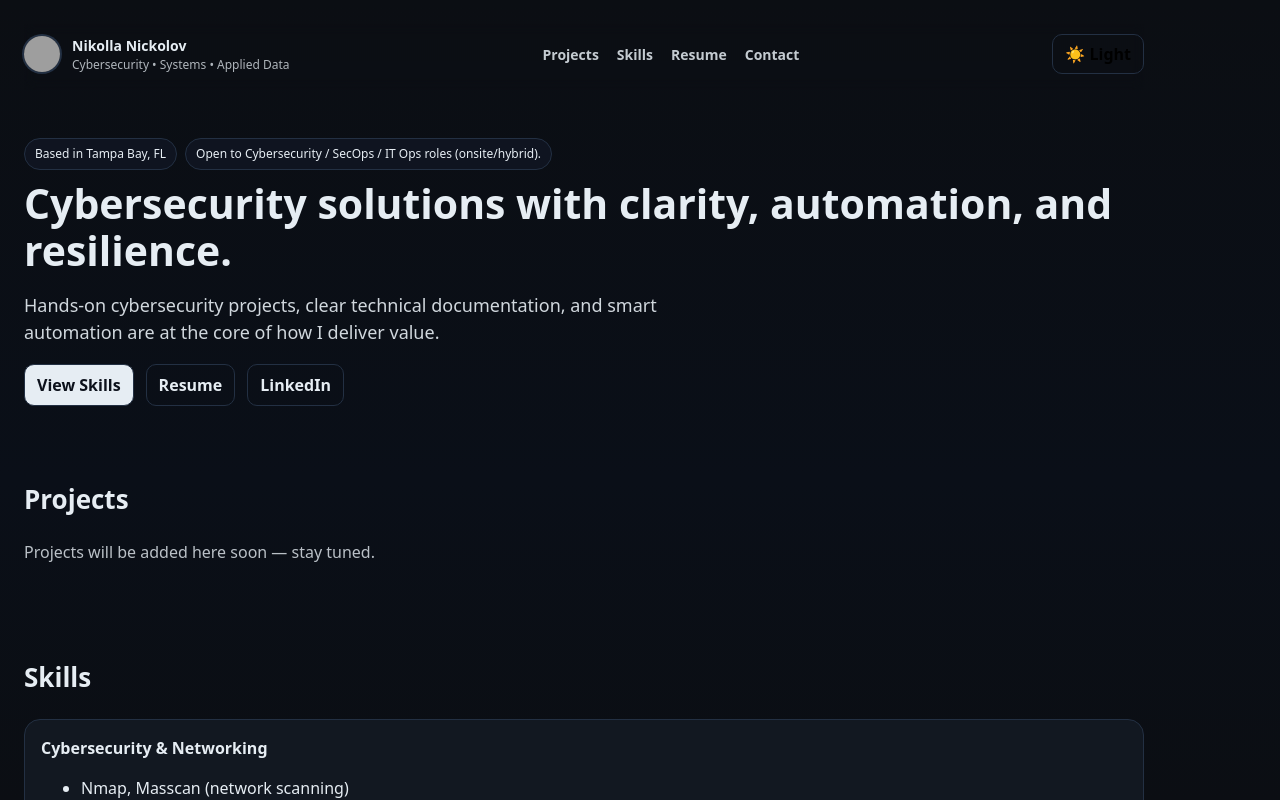
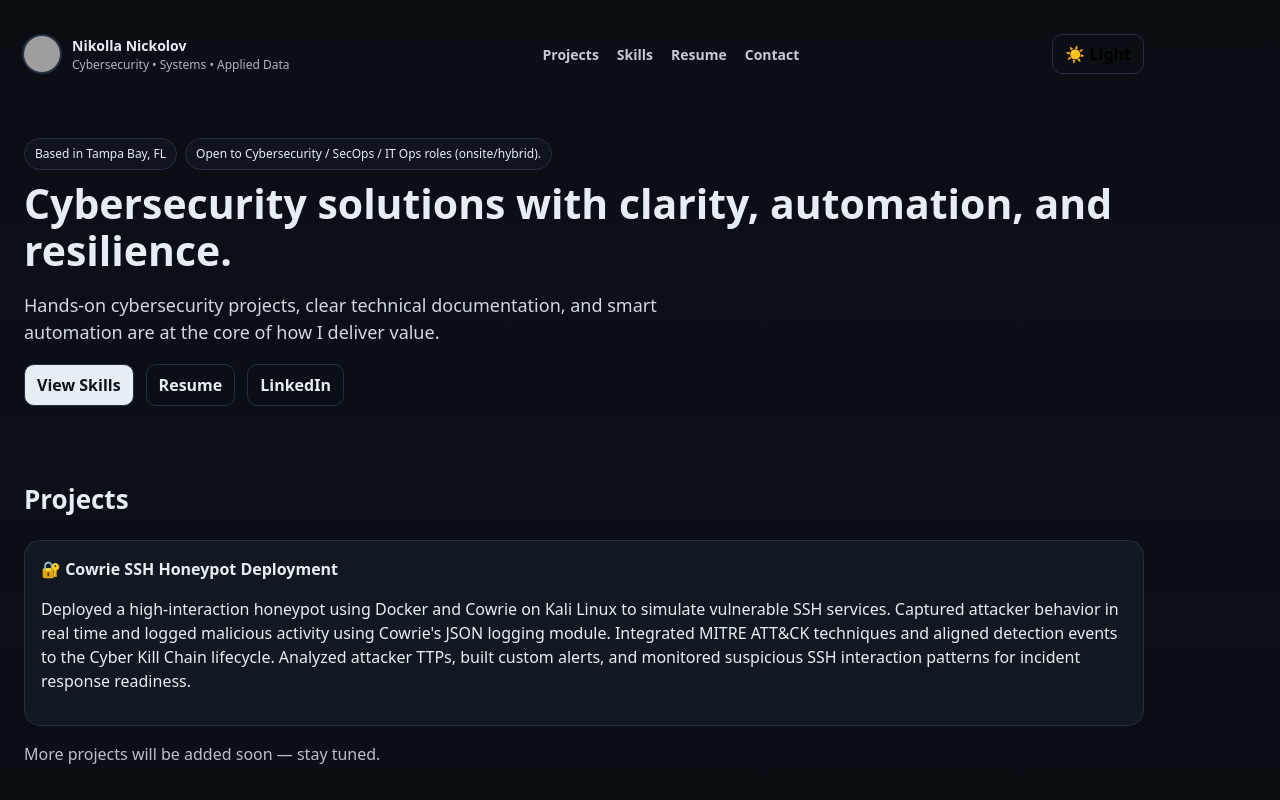
Before and after one commit to Nickman1212/nikolla-portfolio, a React (Vite) app: page / in a window 1280 px wide. Shown: the top 800 px of the page. Built offline with nearby package versions, Linux system fonts and the light colour scheme; grey boxes are pictures that could not be loaded.

Commit message:
Update App.tsx

```diff
--- a/src/App.tsx
+++ b/src/App.tsx
@@ -70,10 +70,19 @@ export default function App() {
         </div>
       </section>
 
-      {/* Projects (empty for now) */}
+      {/* Projects */}
       <section id="projects" className="section">
         <h2>Projects</h2>
-        <p className="muted">Projects will be added here soon — stay tuned.</p>
+        <div className="panel">
+          <h4>🔐 Cowrie SSH Honeypot Deployment</h4>
+          <p>
+            Deployed a high-interaction honeypot using Docker and Cowrie on Kali Linux to simulate vulnerable SSH services.
+            Captured attacker behavior in real time and logged malicious activity using Cowrie's JSON logging module.
+            Integrated MITRE ATT&CK techniques and aligned detection events to the Cyber Kill Chain lifecycle.
+            Analyzed attacker TTPs, built custom alerts, and monitored suspicious SSH interaction patterns for incident response readiness.
+          </p>
+        </div>
+        <p className="muted">More projects will be added soon — stay tuned.</p>
       </section>
 
       {/* Skills */}
```
